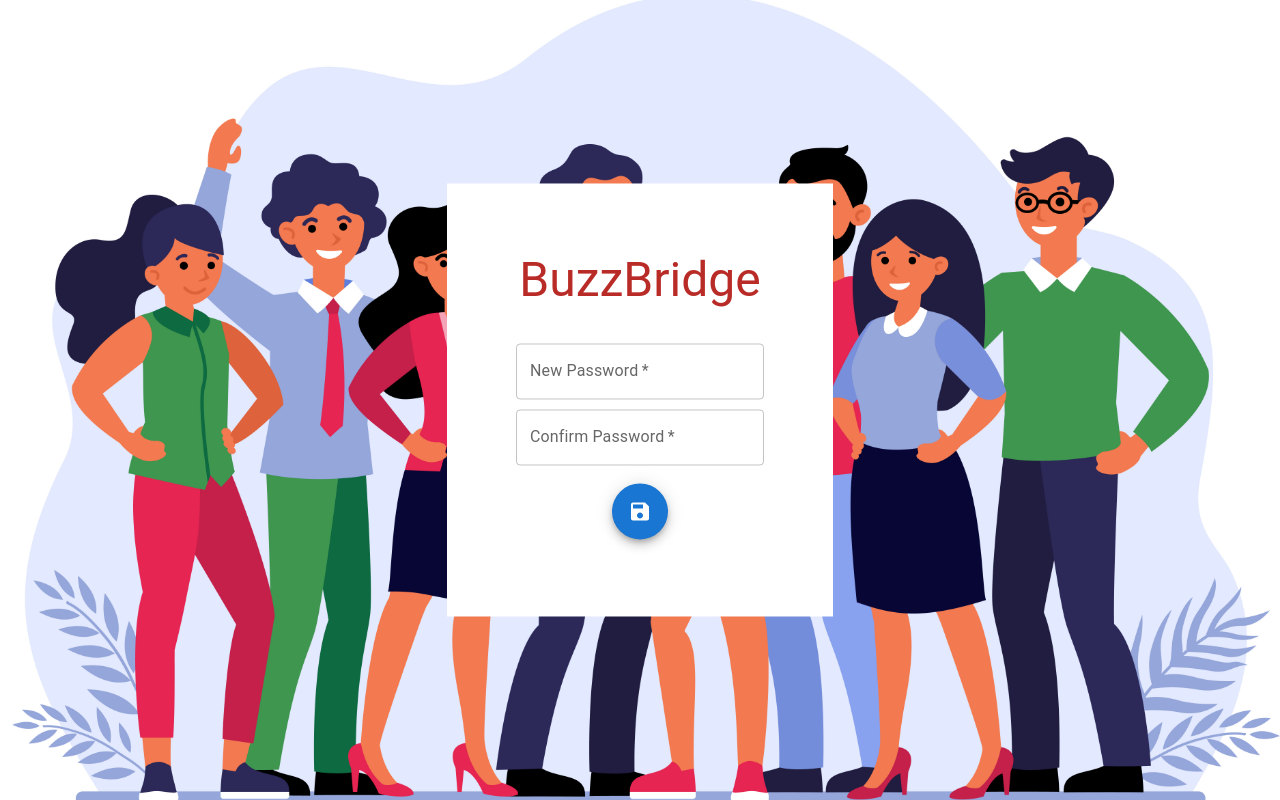
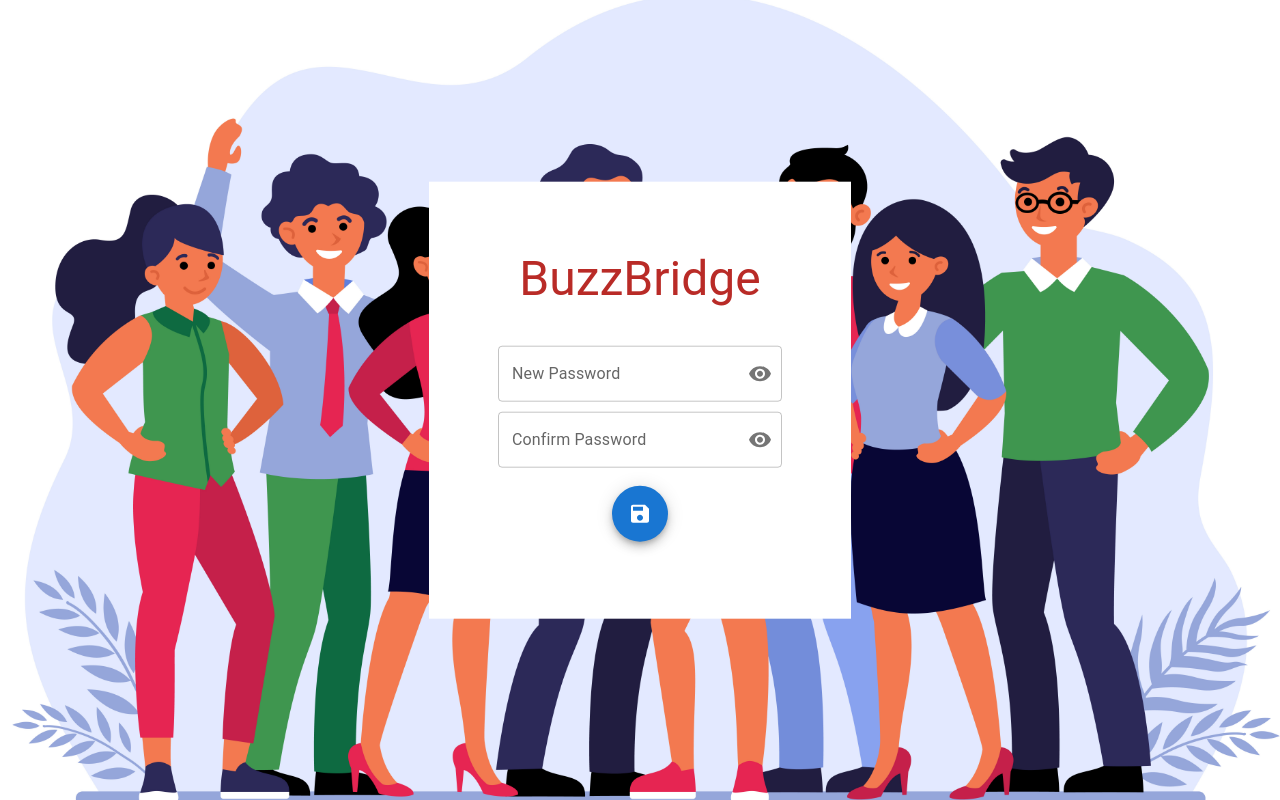
Before and after one commit to Sohaibmeo/BuzzBridge, a React (Create React App) app in the folder buzzbridge-frontend/: page /signup-reset-password/1 in a window 1280 px wide. Built offline with nearby package versions, Linux system fonts and the light colour scheme; no server answers.

Commit message:
UI feedback: added toggle password see + added comment reset on submit

```diff
--- /dev/null
+++ b/buzzbridge-frontend/src/components/Custom/CustomPasswordInputField.tsx
@@ -0,0 +1,60 @@
+import { Visibility, VisibilityOff } from "@mui/icons-material";
+import {
+  FormControl,
+  IconButton,
+  InputAdornment,
+  InputLabel,
+  OutlinedInput,
+} from "@mui/material";
+import React, { useState } from "react";
+
+const CustomPasswordInputField = ({
+  setFormData,
+  name,
+  label,
+}: {
+  setFormData: React.Dispatch<React.SetStateAction<any>>;
+  name: string;
+  label: string;
+}) => {
+  const [showPassword, setShowPassword] = useState(false);
+  const handleClickShowPassword = () => setShowPassword((show) => !show);
+
+  const handleMouseDownPassword = (
+    event: React.MouseEvent<HTMLButtonElement>
+  ) => {
+    event.preventDefault();
+  };
+  return (
+    <FormControl sx={{ width: "100%" }} variant="outlined">
+      <InputLabel htmlFor="outlined-adornment-password">{label}</InputLabel>
+      <OutlinedInput
+        required
+        fullWidth
+        name={name}
+        type={showPassword ? "text" : "password"}
+        onChange={(e) =>
+          setFormData((prev:any) => ({
+            ...prev,
+            [e.target.name]: e.target.value,
+          }))
+        }
+        endAdornment={
+          <InputAdornment position="end">
+            <IconButton
+              aria-label="toggle password visibility"
+              onClick={handleClickShowPassword}
+              onMouseDown={handleMouseDownPassword}
+              edge="end"
+            >
+              {showPassword ? <VisibilityOff /> : <Visibility />}
+            </IconButton>
+          </InputAdornment>
+        }
+        label={label}
+      />
+    </FormControl>
+  );
+};
+
+export default CustomPasswordInputField;
--- a/buzzbridge-frontend/src/components/Forms/CreateAnswerForm.tsx
+++ b/buzzbridge-frontend/src/components/Forms/CreateAnswerForm.tsx
@@ -46,6 +46,7 @@ const CreateAnswerForm = ({
         setSuccess(true);
         setLoading(false);
         showAlert("success", "Answer Posted");
+        setFormData({ description: null, question: questionId });
         setAnswers((prev: any) => prev.concat(answer.data));
       } else {
         throw new Error("Failed to post answer (UNEXCPECTED ERROR)");
@@ -99,6 +100,7 @@ const CreateAnswerForm = ({
                 required
                 maxRows={10}
                 multiline
+                value={formData.description || ""}
                 style={{
                   width: "600px",
                   backgroundColor: "white",
--- a/buzzbridge-frontend/src/components/Forms/LoginUserForm.tsx
+++ b/buzzbridge-frontend/src/components/Forms/LoginUserForm.tsx
@@ -8,6 +8,7 @@ import { useUser } from "../Providers/UserProvider";
 import CreateModal from "../Modals/CreateModal";
 import CreateUserForm from "./CreateUserForm";
 import LoginWithGoogleOrFacebook from "./LoginWithGoogleOrFacebook";
+import CustomPasswordInputField from "../Custom/CustomPasswordInputField";
 
 const LoginUserForm = ({
   isModal = false,
@@ -70,19 +71,10 @@ const LoginUserForm = ({
           />
         </Grid>
         <Grid item xs={12}>
-          <TextField
-            variant="outlined"
-            required
-            fullWidth
+          <CustomPasswordInputField
+            setFormData={setFormData}
+            name="password"
             label="Password"
-            name="password"
-            type="password"
-            onChange={(e) =>
-              setFormData((prev) => ({
-                ...prev,
-                [e.target.name]: e.target.value,
-              }))
-            }
           />
         </Grid>
       </Grid>
--- a/buzzbridge-frontend/src/pages/SignUp.tsx
+++ b/buzzbridge-frontend/src/pages/SignUp.tsx
@@ -12,6 +12,7 @@ import { useEffect, useState } from "react";
 import CustomLoadingButton from "../components/Custom/CustomLoadingButton";
 import useCustomAxios from "../helpers/customAxios";
 import { useAlert } from "../components/Providers/AlertProvider";
+import CustomPasswordInputField from "../components/Custom/CustomPasswordInputField";
 const SignUp = ({ forgetPassword = false }: { forgetPassword?: boolean }) => {
   const { token } = useParams();
   const [formData, setFormData] = useState<any>({});
@@ -145,29 +146,15 @@ const SignUp = ({ forgetPassword = false }: { forgetPassword?: boolean }) => {
                 {!forgetPassword && (
                   <TextField disabled label="Email" value={user.email || ""} />
                 )}
-                <TextField
+                <CustomPasswordInputField
+                  setFormData={setFormData}
+                  name="newPassword"
                   label="New Password"
-                  required
-                  type="password"
-                  name="newPassword"
-                  onChange={(e) =>
-                    setFormData((prev: any) => ({
-                      ...prev,
-                      [e.target.name]: e.target.value,
-                    }))
-                  }
                 />
-                <TextField
+                <CustomPasswordInputField
+                  setFormData={setFormData}
+                  name="confirmPassword"
                   label="Confirm Password"
-                  type="password"
-                  name="confirmPassword"
-                  required
-                  onChange={(e) =>
-                    setFormData((prev: any) => ({
-                      ...prev,
-                      [e.target.name]: e.target.value,
-                    }))
-                  }
                 />
                 <CustomLoadingButton
                   loading={displaySmallScreen ? false : loading}
```
Also changed, not shown: 2 other files (tests, documents, lock files or other folders).
